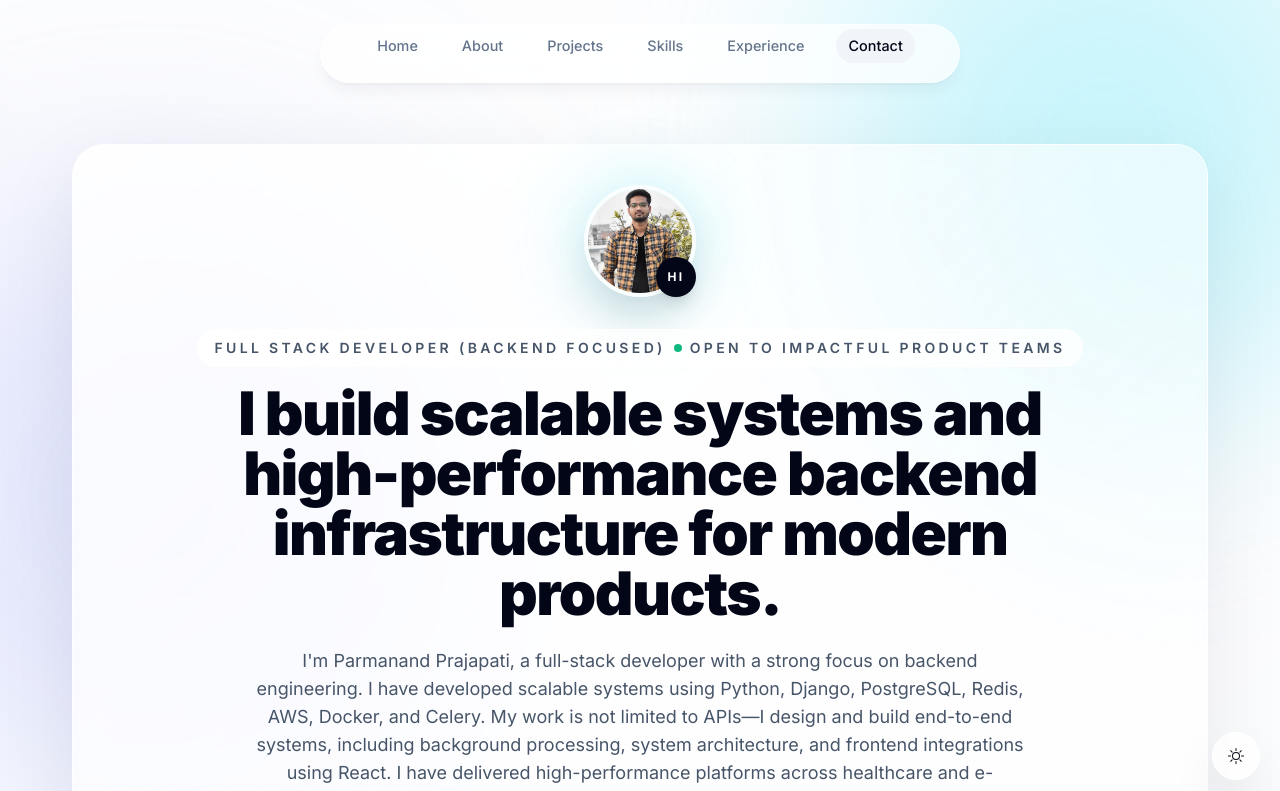
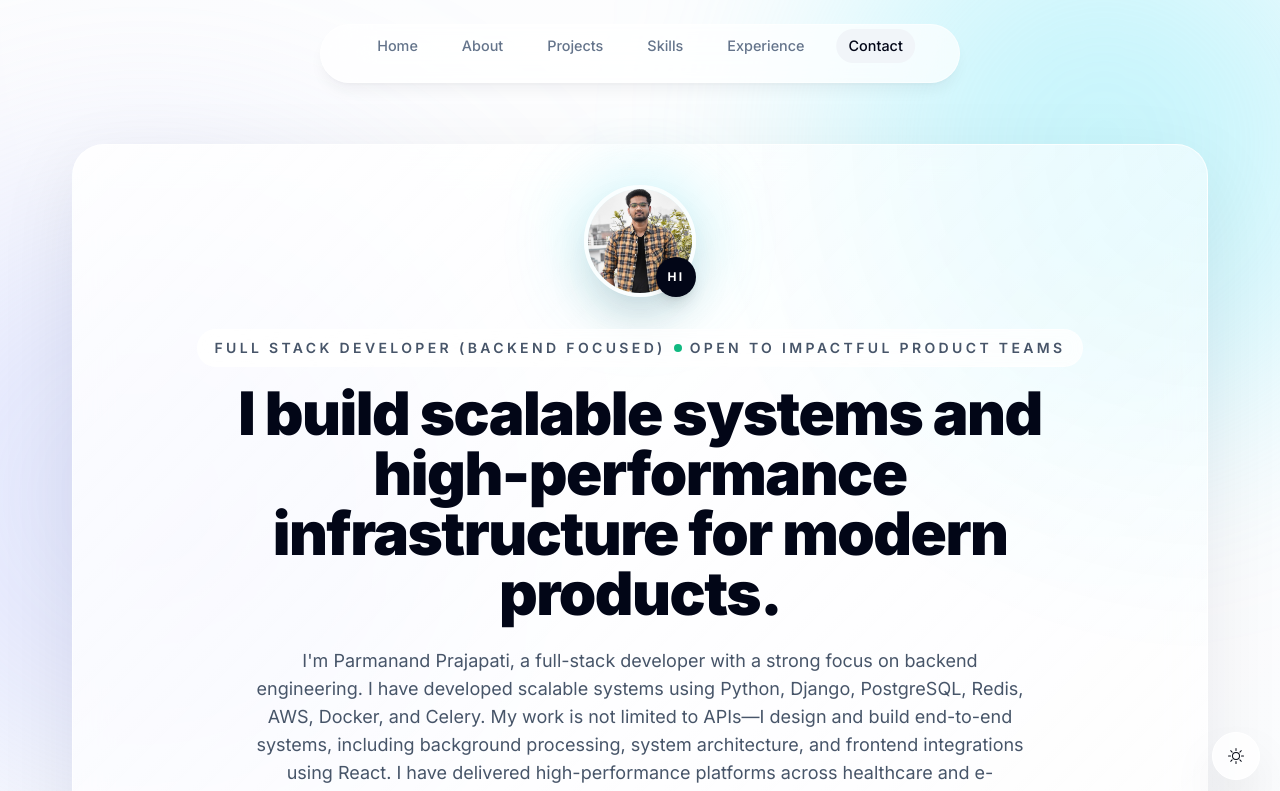
Before and after one commit to parmanand007/portfolio, a Next.js app: page / in a window 1280 px wide. Shown: the top 791 px of the page. Built offline with nearby package versions, Linux system fonts and the light colour scheme; no server answers.

Commit message:
fix(update=intro)

```diff
--- a/components/intro-modern.tsx
+++ b/components/intro-modern.tsx
@@ -72,7 +72,7 @@ export default function IntroModern() {
           initial={{ opacity: 0, y: 28 }}
           animate={{ opacity: 1, y: 0 }}
         >
-          I build scalable systems and high-performance backend infrastructure for modern products.
+          I build scalable systems and high-performance infrastructure for modern products.
         </motion.h1>
 
         <motion.p
```
